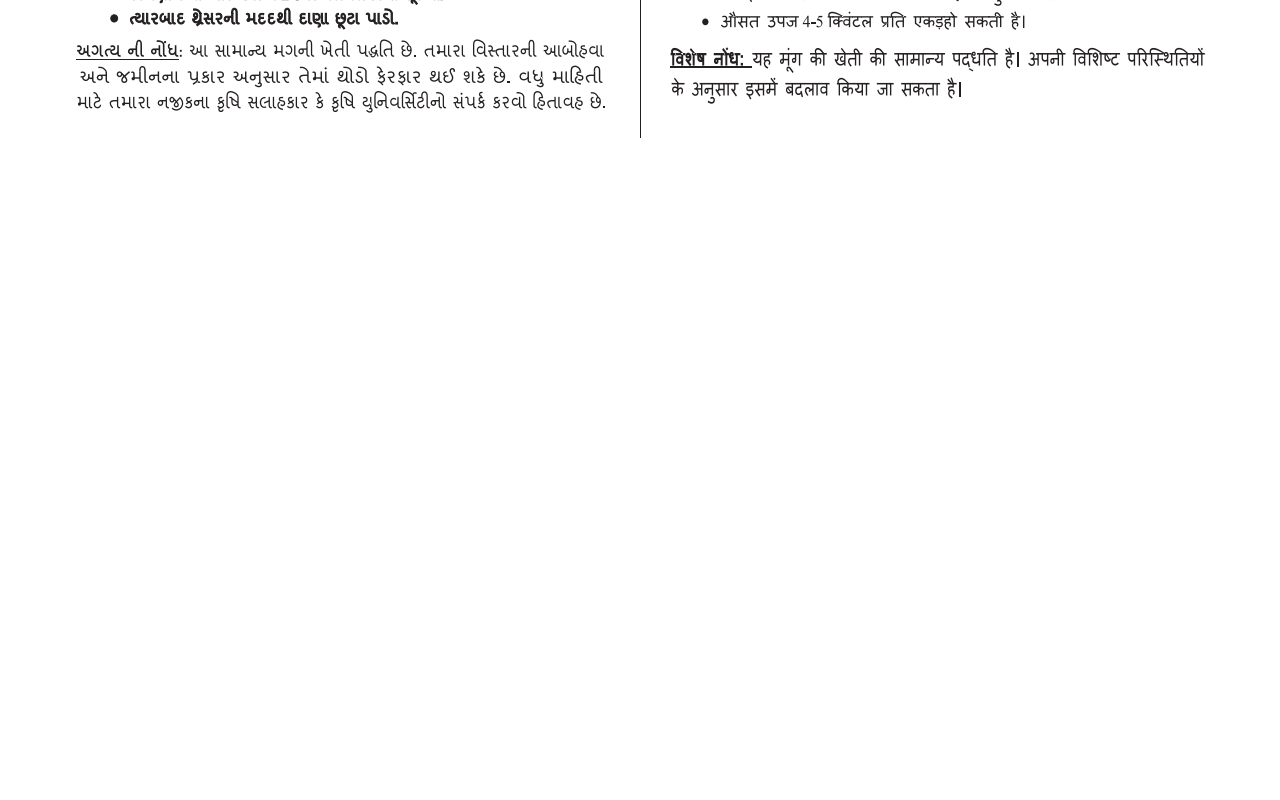
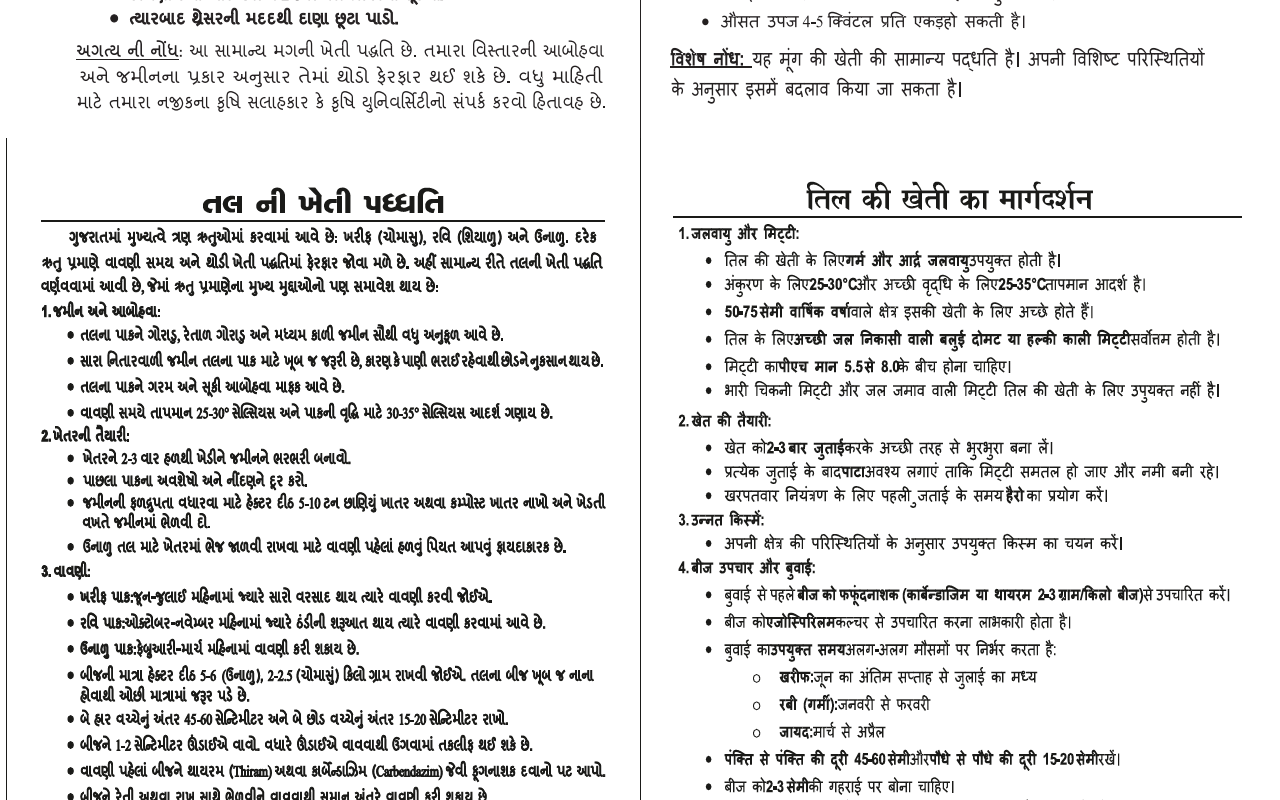
Before and after one commit to KrishKalavadia50/reliance-mung, a React (Create React App) app: page / in a window 1280 px wide. Shown: the part 1340-2140 px from the top of the page. Before the commit the page ends 1478 px from the top, so only its background shows below. Built offline with nearby package versions, Linux system fonts and the light colour scheme.

Commit message:
Update Moog component and styles

```diff
--- a/src/Main.jsx
+++ b/src/Main.jsx
@@ -8,7 +8,7 @@ function Main() {
     <div>
       {/* <Moog /> */}
       <Mung />
-      {/* <Til /> */}
+      <Til />
     </div>
   )
 }
```
